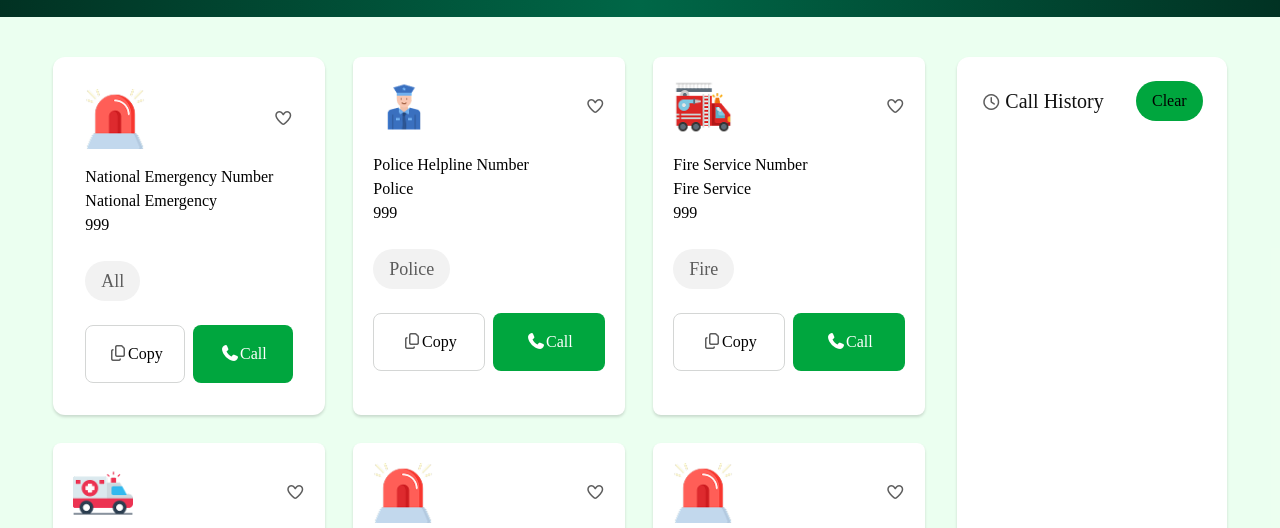
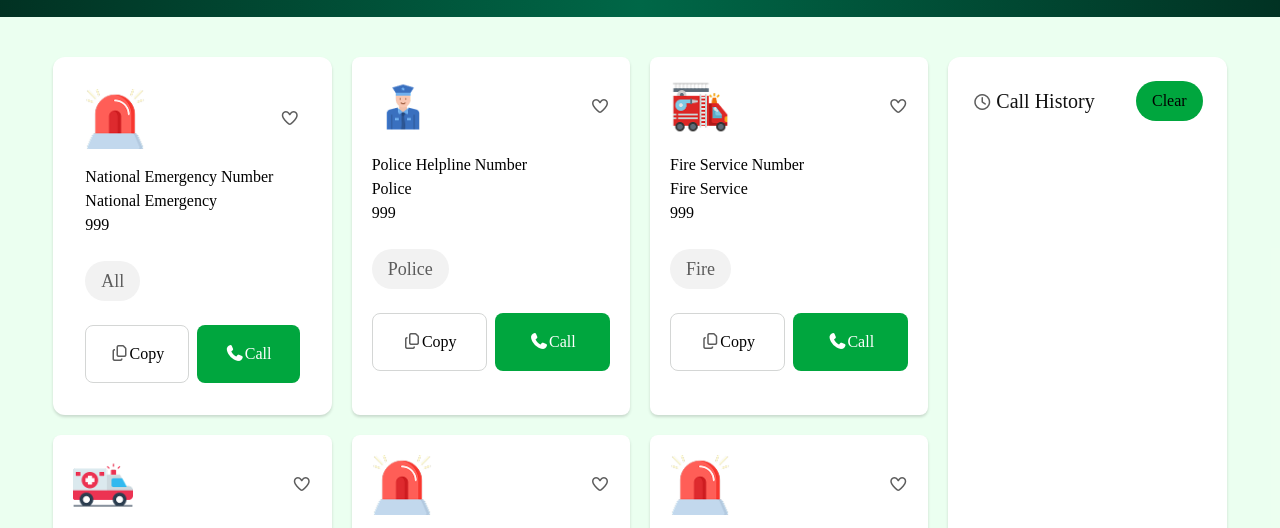
Before and after one commit to SHARIFULALAM2025/Emergency-Hotline, a plain HTML site: page index.html in a window 1280 px wide. Shown: the part 261-789 px from the top of the page. Drawn offline with nearby package versions, Linux system fonts and the light colour scheme; a web font is replaced by a local one.

Commit message:
call history add

```diff
--- a/index.html
+++ b/index.html
@@ -55,10 +55,10 @@
             </div>
 
         </section>
-        <section class=" bg-[rgba(65,255,107,0.1)]">
-            <section class="max-w-[1800px] w-11/12 mx-auto py-10 grid grid-cols-12 gap-8">
+        <section class="bg-[rgba(65,255,107,0.1)] ">
+            <section class="max-w-[1800px]  w-11/12 mx-auto py-10 grid-cols-1 grid md:grid-cols-12 gap-5">
                 <section class="col-span-9">
-                    <div class="grid grid-cols-3 gap-7">
+                    <div class="grid grid-cols-1 md:grid-cols-2 lg:grid-cols-3 gap-5">
                         <div class="bg-[rgba(255,255,255,1)] p-8 rounded-xl  shadow-color">
                             <div class=" flex justify-between">
                                 <figure><img src="./assets/emergency.png" alt="" class="w-[60px] h-[60px]"></figure>
@@ -262,11 +262,9 @@
                             </div>
                         </div>
                     </div>
-
-
                 </section>
-                <aside class="col-span-3 shadow-color bg-[rgba(255,255,255,1)] rounded-xl">
-                    <div id="call_history" class="flex justify-between items-center p-6  gap-2">
+                <aside class="col-span-3 shadow-color bg-[rgba(255,255,255,1)] rounded-xl ">
+                    <div id="call_history" class="flex justify-between items-center p-6 w-full  gap-2">
                         <div class="">
                             <i class="fa-regular fa-clock text-[#5C5C5C]"></i>
                             <span class="text-[rgba(17,17,17,1)] text-[20px] font-medium">Call History</span>
```
